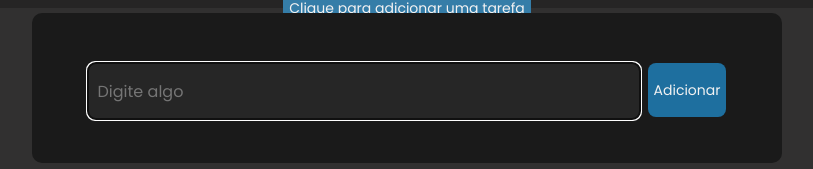
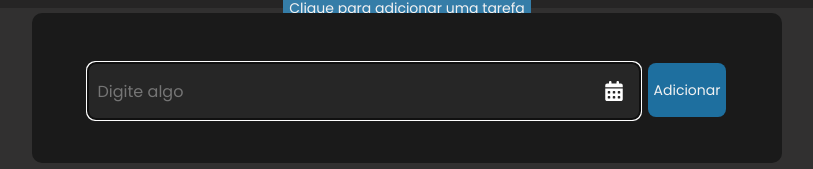
Before and after one commit to gabislera/To-do-List, a React (Create React App) app: page / in a window 1280 px wide. Both pictures are taken after a click on the button "Clique para adicionar uma tarefa". Shown: the part 192-361 px from the top of the page, without its empty margins (233-1046 px from the left). Built offline with nearby package versions, Linux system fonts and the light colour scheme.

Commit message:
adicionado renderizar apenas task do dia / erros na ordenação

```diff
--- a/src/App.css
+++ b/src/App.css
@@ -54,6 +54,7 @@
 .form {
   display: flex;
   gap: 8px;
+  /* position: relative; */
 }
 
 .formInput {
@@ -142,6 +143,19 @@ button {
   border: none;
 }
 
+.formDatePicker{
+  background: transparent;
+  border: none;
+  position: absolute;
+  top: 66px;
+  left: 570px;
+  }
+
+.form input[type="date"]::-webkit-calendar-picker-indicator {
+  width: 20px;
+  height: 20px;
+}
+
 input[type="date"]::-webkit-datetime-edit {
   display:none;
 }
--- a/src/App.js
+++ b/src/App.js
@@ -1,4 +1,4 @@
-import { useState } from 'react'
+import { useState, useEffect } from 'react'
 import './App.css'
 import './components/reset.css'
 import Tasks from './components/Tasks'
--- a/src/components/Form.jsx
+++ b/src/components/Form.jsx
@@ -1,17 +1,31 @@
-import { useState, useRef, useEffect } from 'react'
+import { useState, useEffect } from 'react'
+
+const todayDate = new Date()
 
 const Form = ({ addTasks, id }) => {
   const [input, setInput] = useState('')
+  const [dateValue, setDateValue] = useState()
 
   const handleChange = ({ target }) => {
     setInput(target.value)
   }
 
   const handleSubmit = (e) => {
-    const inputObj = { input, id, checked: false, select: '' }
+    const inputObj = {
+      input,
+      id,
+      checked: false,
+      select: '',
+      date: (dateValue === undefined) ? todayDate : dateValue
+    }
     e.preventDefault()
     addTasks(inputObj)
     setInput('')
+  }
+
+  const handleDate = ({ target }) => {
+    const date = new Date(target.value)
+    setDateValue(date)
   }
 
   return (
@@ -19,6 +33,7 @@ const Form = ({ addTasks, id }) => {
       <div className='formContainer'>
         <form className='form' onSubmit={handleSubmit}>
           <input className='formInput' type="text" required value={input} placeholder='Digite algo' onChange={handleChange} autoFocus />
+          <input className='formDatePicker' type="date" onChange={handleDate} />
           <button >Adicionar</button>
         </form>
       </div>
--- a/src/components/Tasks.jsx
+++ b/src/components/Tasks.jsx
@@ -3,32 +3,47 @@ import Task from './Task'
 
 const checkedSort = (task) => task.checked ? 1 : -1
 
-const checkedSelect = (task) => {
-  if (task.select === 'baixa') return 1
-  if (task.select === 'media') return 0
-  return -1
+// const PRIORITY = {
+//   'alta': -1,
+//   'media': 0,
+//   'baixa': 1,
+//   '': 2
+// }
+
+const sortPriority = (task) => {
+  console.log(task.select)
+  if (task.select === 'media') return 1
+  if (task.select === 'alta') return -1
+  return 0
 }
 
-// const STAR_COLOR = {
-//   'alta': 0,
-//   'media': 1,
-//   'baixa': 2,
-// }
+const hoje = new Date()
 
 const Tasks = ({ tasks, setTasks }) => {
-  const sortedTasks = tasks.sort(checkedSort)
+  const taskSToday = tasks.filter((task) =>
+    ((task.date.getDay() === hoje.getDay()) && (task.date.getMonth() === hoje.getMonth()) && (task.date.getYear() === hoje.getYear()))
+  )
 
-  // const sortedChecked = tasks.filter((task) => task.checked)
-  const sortedUnchecked = tasks.filter((task) => task.checked === false)
+  const sortedChecked = taskSToday.filter((task) => task.checked).sort(checkedSort)
+  const sortedUnchecked = taskSToday.filter((task) => !task.checked).sort(checkedSort)
 
-  // const testeUnchecked = sortedChecked.sort(checkedSelect)
-  const testeChecked = sortedUnchecked.sort(checkedSelect)
-  console.log(testeChecked)
+  const sortedCheckedPriority = sortedChecked.sort(sortPriority)
+  const sortedUncheckedPriority = sortedUnchecked.sort(sortPriority)
+
+  const mappedList = sortedCheckedPriority.map((task) => sortPriority(task))
+
+
+  const joinedTasks = [...sortedUncheckedPriority, ...sortedCheckedPriority]
 
   const deleteTask = (task) => {
     const filtro = tasks.filter(({ id }) => id !== task.id)
     setTasks(filtro)
   }
+
+  useEffect(() => {
+    console.log(mappedList)
+  }, [mappedList])
+
 
   const editTask = (newTask) => {
     const newTasks = tasks.map((task) => {
@@ -41,10 +56,6 @@ const Tasks = ({ tasks, setTasks }) => {
     })
     setTasks(newTasks)
   }
-
-  // useEffect(() => {
-  //   console.log(tasks)
-  // }, [tasks])
 
   const handleChecked = (newTask) => {
     const newTasks = tasks.map((task) => {
@@ -73,7 +84,7 @@ const Tasks = ({ tasks, setTasks }) => {
   return (
     <div className='coments-lista'>
       <ul>
-        {sortedTasks.map((task, index) =>
+        {joinedTasks.map((task, index) =>
           <Task task={task} key={`${task.id}`} index={index} deleteTask={deleteTask} editTask={editTask} handleChecked={handleChecked} tasks={tasks} handleSelected={handleSelected} />
         )}
       </ul>
```
